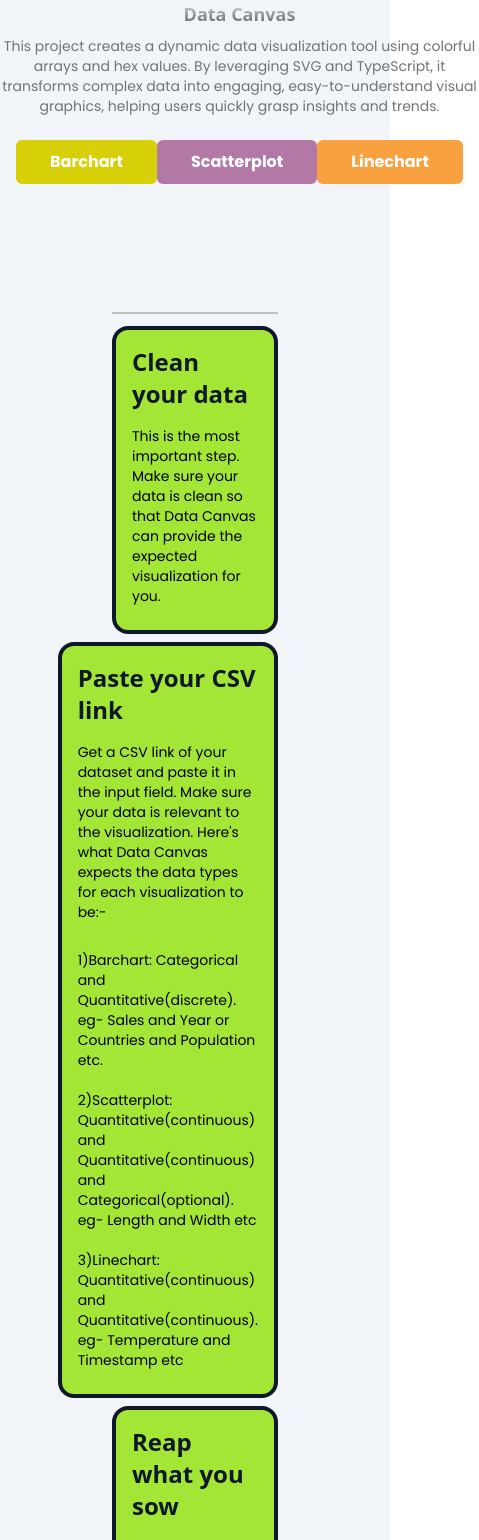
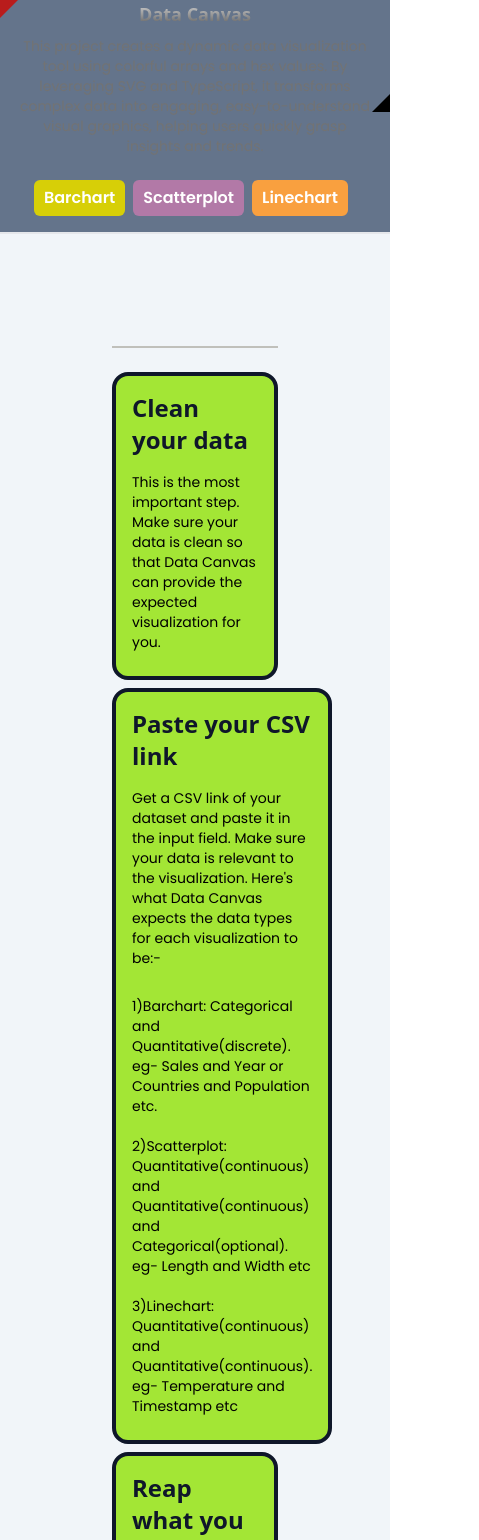
Before and after one commit to Tejas73/DataCanvas, a React (Vite) app: page / in a window 390 px wide. Shown: the top 1540 px of the page, 479 px wide, since content can reach past the window. Built offline with nearby package versions, Linux system fonts and the light colour scheme; the HTML template or start-up script is replaced by a standard one.

Commit message:
UI improvements

```diff
--- a/src/components/Landing.tsx
+++ b/src/components/Landing.tsx
@@ -18,7 +18,8 @@ const Landing = () => {
     }
     return (
         <div className="h-max w-full bg-slate-100  ">
-            <div className="flex justify-between">
+
+            <div className="flex justify-between bg-slate-500">
 
                 {/* triangle */}
                 <div className="h-28 w-36 md:h-52 md:w-60 xl:h-96 xl:w-96 overflow-hidden">
@@ -43,15 +44,15 @@ const Landing = () => {
                         {/* buttons */}
                         <div className="p-4 flex justify-around">
                             <button onClick={handleClickBarChart}
-                             className="px-8 py-2 rounded-md bg-citrine text-white font-bold transition duration-200 hover:bg-white hover:text-black border-2 border-transparent hover:border-citrine relative z-10">
+                             className="px-2 py-1 sm:px-8 sm:py-2 rounded-md border-black mr-2 bg-citrine text-white font-semibold sm:font-bold transition duration-200 hover:bg-white hover:text-black border-2 border-transparent hover:border-citrine relative z-10 ">
                                 Barchart
                             </button>
                             <button onClick={handleClickScatterplot}
-                             className="px-8 py-2 rounded-md bg-african_violet text-white font-bold transition duration-200 hover:bg-white hover:text-black border-2 border-transparent hover:border-african_violet relative z-10">
+                             className="px-2 py-1 sm:px-8 sm:py-2 rounded-md border-black mr-2 bg-african_violet text-white font-semibold sm:font-bold transition duration-200 hover:bg-white hover:text-black border-2 border-transparent hover:border-african_violet relative z-10 ">
                                 Scatterplot
                             </button>
                             <button onClick={handleClickLinechart}
-                             className="px-8 py-2 rounded-md bg-carrot_orange text-white font-bold transition duration-200 hover:bg-white hover:text-black border-2 border-transparent hover:border-carrot_orange relative z-10">
+                             className="px-2 py-1 sm:px-8 sm:py-2 rounded-md border-black mr-2 bg-carrot_orange text-white font-semibold sm:font-bold transition duration-200 hover:bg-white hover:text-black border-2 border-transparent hover:border-carrot_orange relative z-10 ">
                                 Linechart
                             </button>
                         </div>
@@ -67,29 +68,29 @@ const Landing = () => {
             </div>
 
             {/* paragraphs for user */}
-            <div className="h-max w-full relative p-28 m-2border-t-2">
-                <hr className="pt-3 border-t-2 border-border_gray " />
+            <div className="h-max w-full relative p-28 border-t-2 justify-center">
+                <hr className="pt-3 pb-3 border-t-2 border-border_gray " />
 
                 {/* 1st paragraph  */}
                 <div className="border-4 border-slate-900 rounded-2xl p-4 w-fit bg-lime-400 mb-2">
                     <div className=" relative z-10 text-2xl md:text-5xl text-slate-900 font-sans font-bold pb-2">
                         Clean your data
                     </div>
-                    <p className="text-black max-w-lg  my-2 text-sm  relative z-10">
+                    <p className="text-black max-w-lg  my-2 text-sm ">
                         This is the most important step. Make sure your data is clean so that Data Canvas can provide the expected visualization for you.
                     </p>
                 </div>
 
                 {/* 2nd paragraph  */}
-                <div className="flex flex-row-reverse antialiased">
+                <div className="flex lg:flex-row-reverse antialiased">
                     <div className="border-4 border-slate-900 rounded-2xl p-4 w-fit bg-lime-400 mb-2">
                         <div className="relative z-10 text-2xl md:text-5xl text-slate-900 font-sans font-bold pb-2">
                             Paste your CSV link
                         </div>
-                        <p className="text-black max-w-lg  my-2 text-sm  relative z-10">
+                        <p className="text-black max-w-lg  my-2 text-sm  ">
                             Get a CSV link of your dataset and paste it in the input field. Make sure your data is relevant to the visualization. Here's what Data Canvas expects the data types for each visualization to be:- <br></br><br></br>
                         </p>
-                        <ul className="text-black max-w-lg  my-2 text-sm  relative z-10">
+                        <ul className="text-black max-w-lg  my-2 text-sm ">
                             <li>1)Barchart: Categorical and Quantitative(discrete). eg- Sales and Year or Countries and Population etc.</li><br></br>
                             <li>2)Scatterplot: Quantitative(continuous) and Quantitative(continuous) and Categorical(optional). eg- Length and Width etc</li><br></br>
                             <li>3)Linechart: Quantitative(continuous) and Quantitative(continuous). eg- Temperature and Timestamp etc</li>
@@ -103,7 +104,7 @@ const Landing = () => {
                     <div className="relative z-10 text-2xl md:text-5xl text-slate-900 font-sans font-bold pb-2">
                         Reap what you sow
                     </div>
-                    <p className="text-black max-w-lg  my-2 text-sm  relative z-10">
+                    <p className="text-black max-w-lg  my-2 text-sm ">
                         If you followed the above steps properly then just sit back and relax and let your dataset come to life!
                     </p>
                 </div>
```
